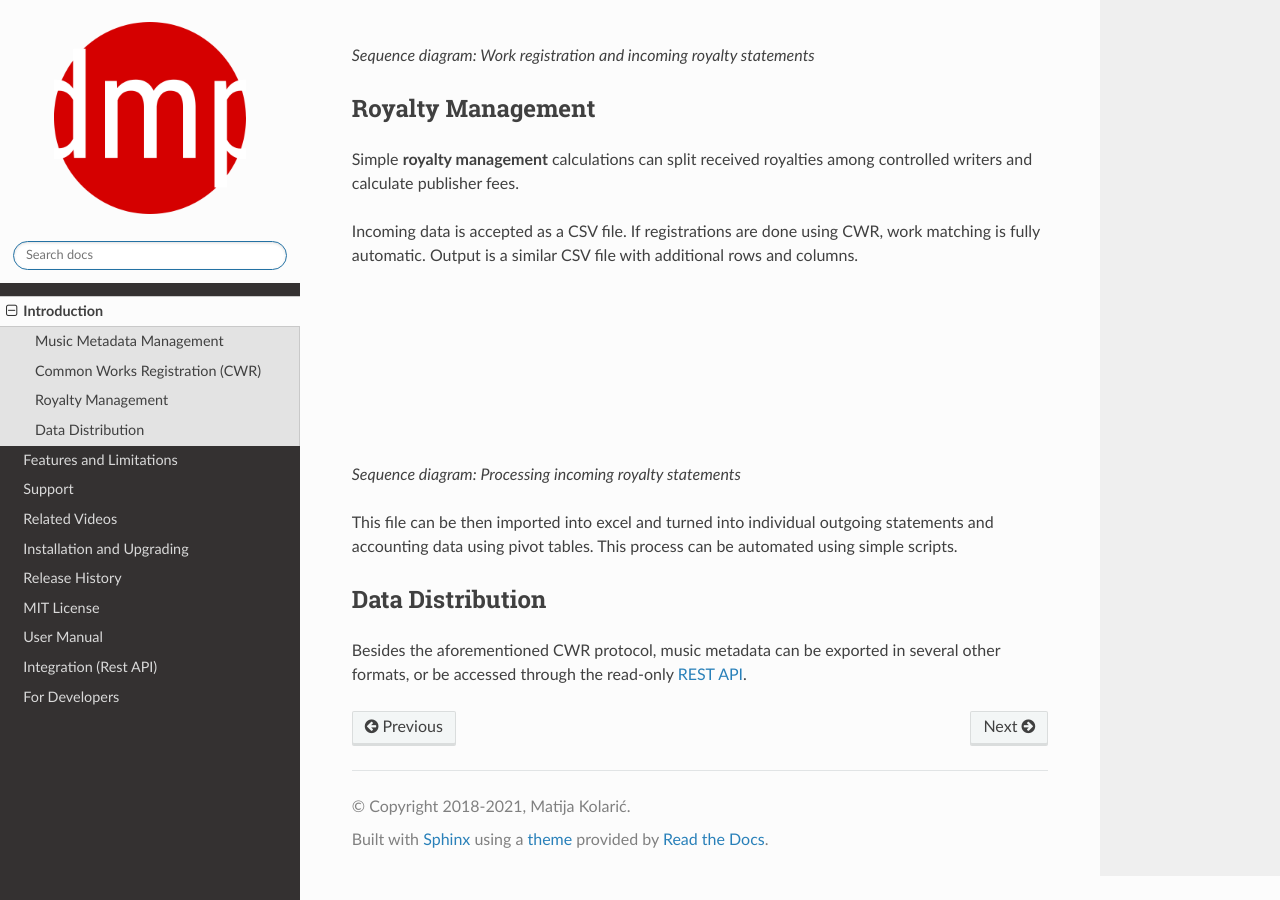
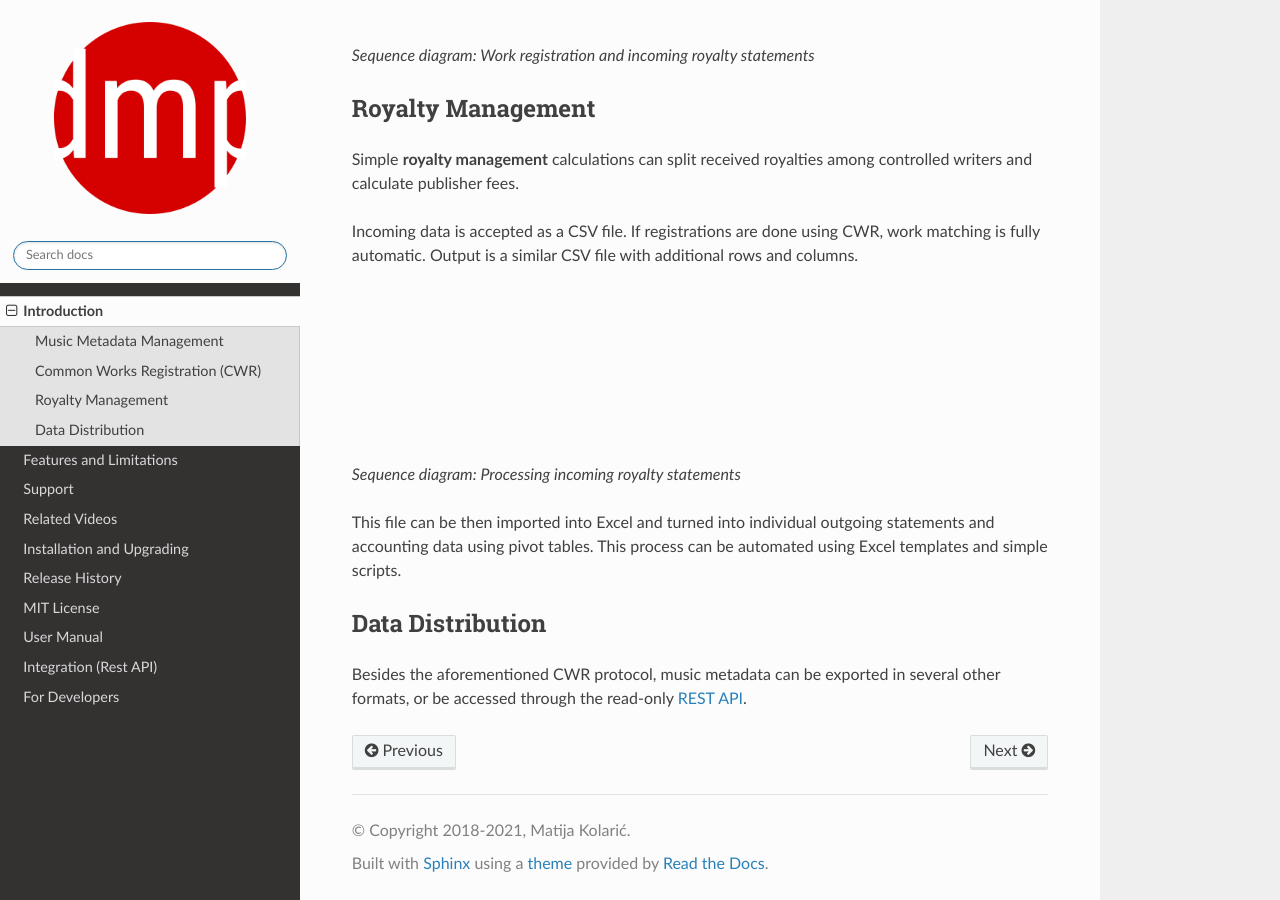
Before and after one commit to matijakolaric-com/django-music-publisher, a Sphinx documentation site: the page built from docs/introduction.rst, in a window 1280 px wide and 900 px high, scrolled down 889 px. Built offline with Sphinx 7.4.7 and the Read the Docs theme 2.0.0, drawn with Linux system fonts in a browser that asks for light colours.

Commit message:
Improved introduction

```diff
--- a/docs/introduction.rst
+++ b/docs/introduction.rst
@@ -112,9 +112,9 @@ Output is a similar CSV file with additional rows and columns.
         Publisher Excel->>Writer: Outgoing Royalty Statement
         Publisher Excel->>Accounting: Accounting data
 
-This file can be then imported into excel and turned into individual
+This file can be then imported into Excel and turned into individual
 outgoing statements and accounting data using pivot tables. This process
-can be automated using simple scripts.
+can be automated using Excel templates and simple scripts.
 
 Data Distribution
 ++++++++++++++++++++++++++++++++++
```
